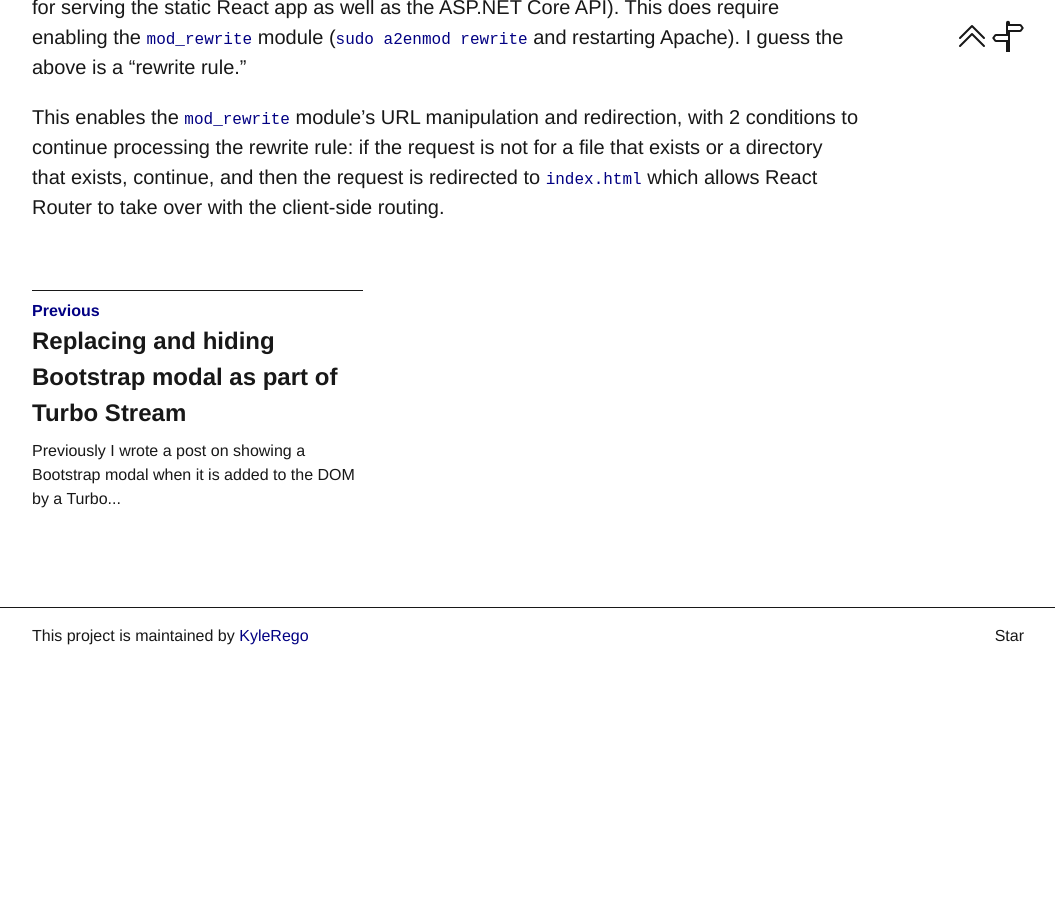
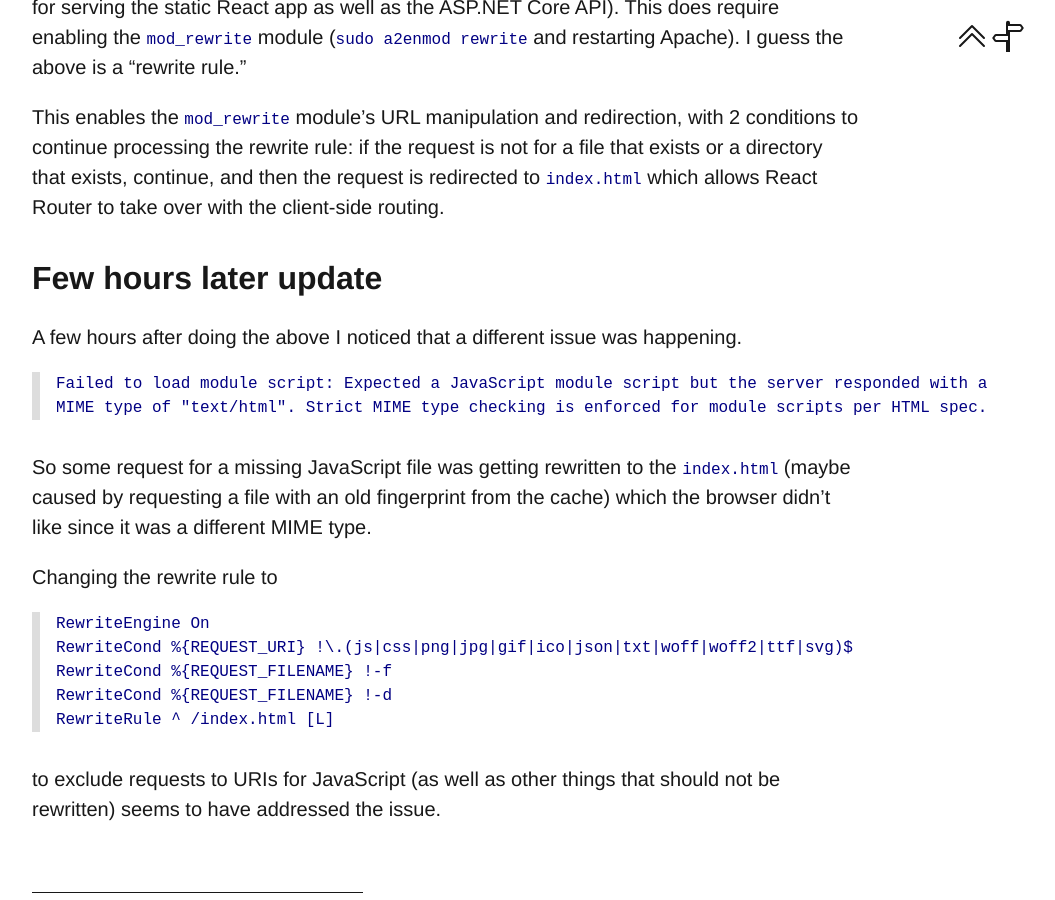
Before and after one commit to KyleRego/KyleRego.github.io, a Jekyll site: the page built from collections/_posts/2025-02-07-configuring-apache-for-react-app.markdown, in a window 1280 px wide and 900 px high, scrolled down 901 px. Shown: the whole window, without its empty margins (112-1167 px from the left). Built offline with Jekyll 4.4.1, drawn with Linux system fonts in a browser that asks for light colours; before the commit the page ends 1565 px from its top, so only the background shows below that.

Commit message:
Update post

````diff
--- a/collections/_posts/2025-02-07-configuring-apache-for-react-app.markdown
+++ b/collections/_posts/2025-02-07-configuring-apache-for-react-app.markdown
@@ -22,3 +22,25 @@ RewriteRule ^ /index.html [L]
 inside the `<VirtualHost>` block for the client (in my case the `larder.conf` has the configuration for serving the static React app as well as the ASP.NET Core API). This does require enabling the `mod_rewrite` module (`sudo a2enmod rewrite` and restarting Apache). I guess the above is a "rewrite rule."
 
 This enables the `mod_rewrite` module's URL manipulation and redirection, with 2 conditions to continue processing the rewrite rule: if the request is not for a file that exists or a directory that exists, continue, and then the request is redirected to `index.html` which allows React Router to take over with the client-side routing.
+
+## Few hours later update
+
+A few hours after doing the above I noticed that a different issue was happening.
+
+```
+Failed to load module script: Expected a JavaScript module script but the server responded with a MIME type of "text/html". Strict MIME type checking is enforced for module scripts per HTML spec.
+```
+
+So some request for a missing JavaScript file was getting rewritten to the `index.html` (maybe caused by requesting a file with an old fingerprint from the cache) which the browser didn't like since it was a different MIME type.
+
+Changing the rewrite rule to
+
+```
+RewriteEngine On
+RewriteCond %{REQUEST_URI} !\.(js|css|png|jpg|gif|ico|json|txt|woff|woff2|ttf|svg)$
+RewriteCond %{REQUEST_FILENAME} !-f
+RewriteCond %{REQUEST_FILENAME} !-d
+RewriteRule ^ /index.html [L]
+```
+
+to exclude requests to URIs for JavaScript (as well as other things that should not be rewritten) seems to have addressed the issue.
````
